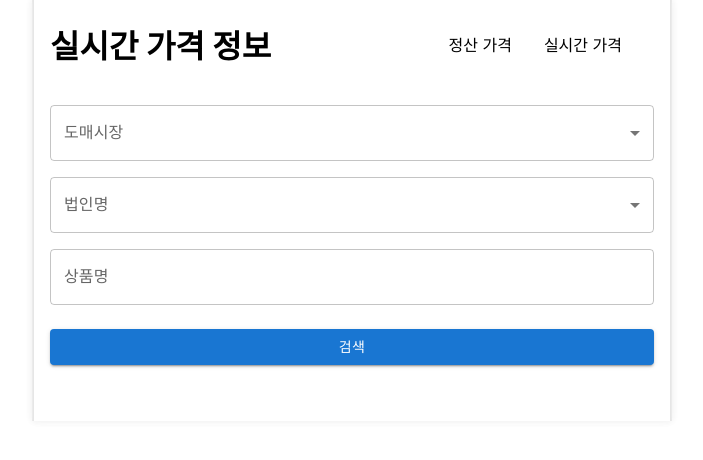
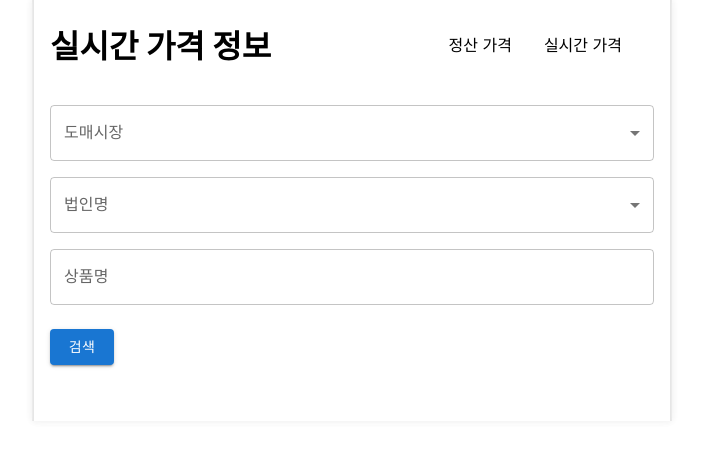
Before and after one commit to 93minki/Agricultural-products-auction, a Next.js app: page /realtime in a window 1280 px wide. Shown: the top 460 px of the page, without its empty margins (288-991 px from the left). Built offline with nearby package versions, Linux system fonts and the light colour scheme.

Commit message:
fix: pages 폴더에 style 파일 추가해서 생긴 에러 해결

```diff
--- a/pages/_app.tsx
+++ b/pages/_app.tsx
@@ -3,6 +3,7 @@
 import Head from "next/head";
 import { Provider } from "react-redux";
 import store from "../src/store";
+import Layout from "../src/layout/Layout";
 
 const MyApp = ({ Component, pageProps }: AppProps) => {
   return (
@@ -11,7 +12,9 @@
         <Head>
           <title>농산물 실시간/경락가격 정보</title>
         </Head>
-        <Component {...pageProps} />
+        <Layout>
+          <Component {...pageProps} />
+        </Layout>
       </Provider>
     </>
   );
--- a/pages/realtime/index.tsx
+++ b/pages/realtime/index.tsx
@@ -3,17 +3,16 @@
 import SearchButton from "../../src/components/SearchButton/SearchButton";
 import SearchInfo from "../../src/components/SearchInfo/SerachInfo";
 import Title from "../../src/components/Title/Title";
-import { PageLayout } from "../settlement/style";
 
 const RealTimePricePage = () => {
   return (
-    <PageLayout>
+    <div>
       <Title title="실시간 가격 정보" />
       <SearchInfo type="realtime" />
       <SearchButton />
       <RecentKeyword />
       <RealTimeProductList />
-    </PageLayout>
+    </div>
   );
 };
 
--- a/pages/settlement/index.tsx
+++ b/pages/settlement/index.tsx
@@ -3,17 +3,16 @@
 import SearchInfo from "../../src/components/SearchInfo/SerachInfo";
 import SettlementProductList from "../../src/components/SettlementProductList/SettlementProductList";
 import Title from "../../src/components/Title/Title";
-import * as S from "./style";
 
 const SettlementPricePage = () => {
   return (
-    <S.PageLayout>
+    <div>
       <Title title="정산 가격 정보" />
       <SearchInfo type="settlement" />
       <SearchButton />
       <RecentKeyword />
       <SettlementProductList />
-    </S.PageLayout>
+    </div>
   );
 };
 
--- /dev/null
+++ b/src/layout/Layout.tsx
@@ -0,0 +1,24 @@
+/* eslint-disable react/destructuring-assignment */
+import {
+  ReactElement,
+  JSXElementConstructor,
+  ReactFragment,
+  ReactPortal,
+} from "react";
+import * as S from "./style";
+
+const Layout = (props: {
+  children:
+    | string
+    | number
+    | boolean
+    | ReactElement<any, string | JSXElementConstructor<any>>
+    | ReactFragment
+    | ReactPortal
+    | null
+    | undefined;
+}) => {
+  return <S.PageLayout>{props.children}</S.PageLayout>;
+};
+
+export default Layout;
```
Also changed, not shown: src/layout/style.ts (renamed from pages/settlement/style.tsx), 1 other file (tests, documents, lock files or other folders).
